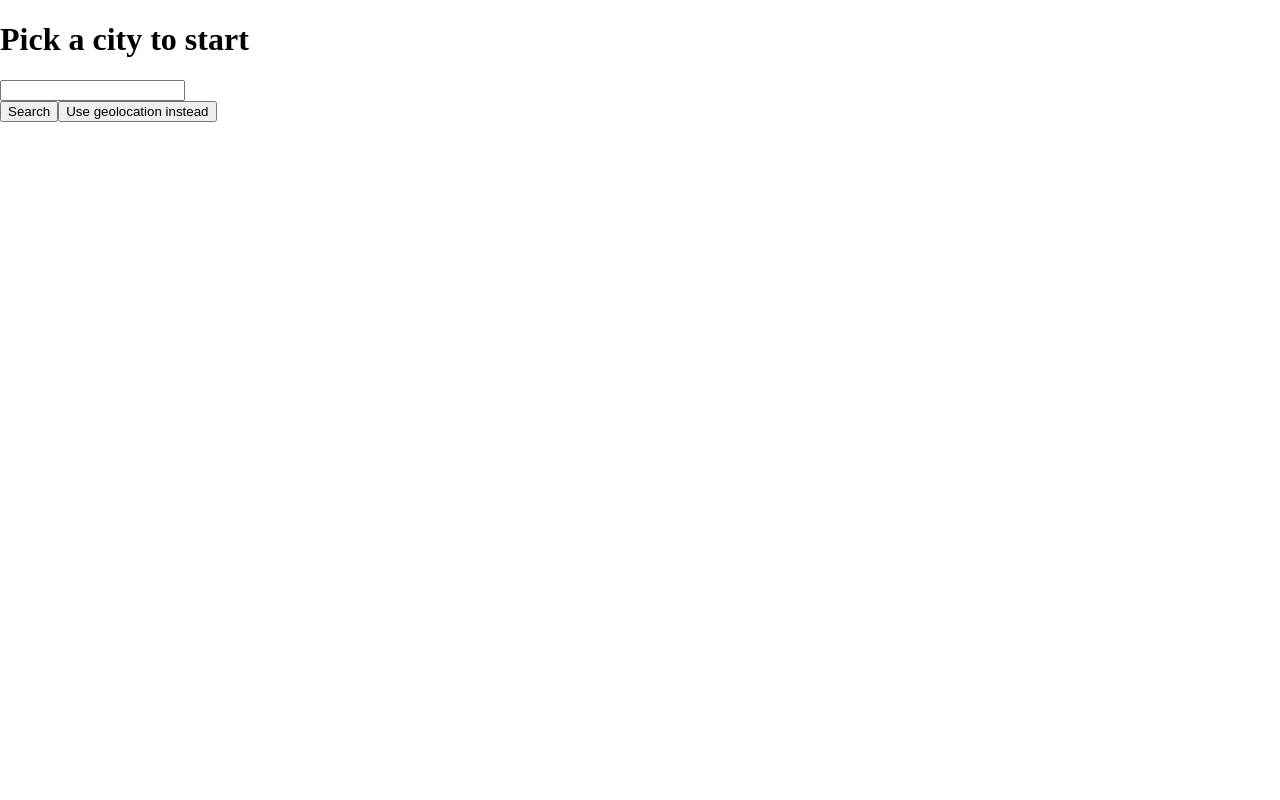
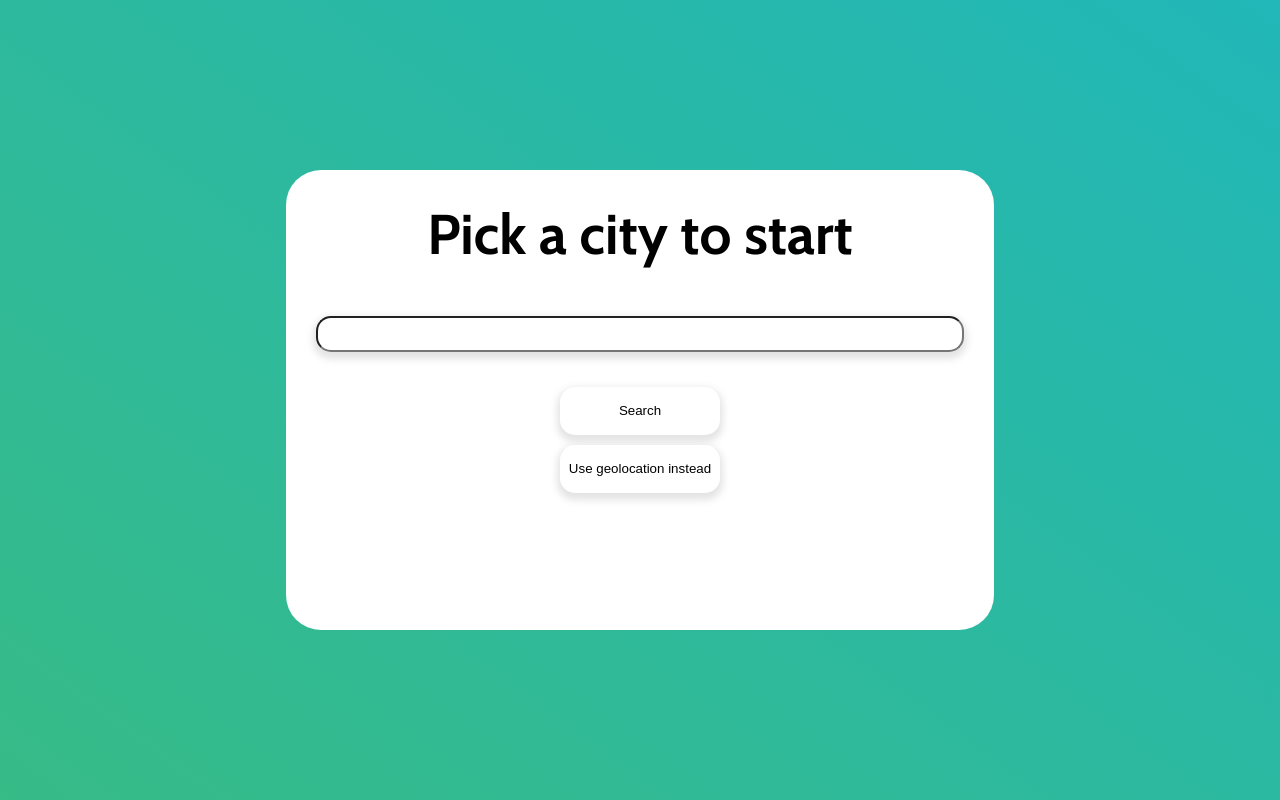
Before and after one commit to Barraza44/top-weather-app, a React (Create React App) app: page / in a window 1280 px wide. Built offline with nearby package versions, Linux system fonts and the light colour scheme; no server answers.

Commit message:
added main screen layout, animations and effects

```diff
--- a/src/App.css
+++ b/src/App.css
@@ -1,3 +1,70 @@
 .hidden {
     display: none;
 }
+
+.App {
+    background: linear-gradient(216deg, #07b2f5, #5cc230);
+    background-size: 400% 400%;
+    animation: gradient 9s ease infinite;
+    min-height: 100vh;
+    min-width: 100vw;
+    display: flex;
+    align-items: center;
+    justify-content: center;
+}
+
+.opaque {
+    min-width: 50vw;
+    min-height: 50vh;
+    background-color: white;
+    border-radius: 35px;
+    padding: 30px;
+    display: flex;
+    flex-flow: column nowrap;
+    place-items: center;
+}
+
+.opaque h1 {
+    margin-top: 0;
+    font-family: Cabin, sans-serif;
+    font-size: 3.5rem;
+    text-align: center;
+}
+
+.opaque label {
+    font-family: Raleway, sans-serif;
+    font-size: 1rem;
+}
+
+.opaque input {
+    width: 50vw;
+    border-radius: 15px;
+    height: 30px;
+    background: #FFFFFF;
+    box-shadow: 0 4px 7px 3px rgba(196, 196, 196, 0.45);
+    margin-top: 10px;
+    margin-bottom: 30px;
+}
+
+.opaque button {
+    width: 10rem;
+    height: 3rem;
+    background: #FFFFFF;
+    box-shadow: 0 4px 7px 3px rgba(196, 196, 196, 0.45);
+    border-radius: 15px;
+    border: none;
+    margin: 5px;
+    transition: all 500ms cubic-bezier(.22,.61,.36,1);
+    cursor: pointer;
+}
+
+.opaque button:hover {
+    background: #07B2F5;
+    color: white;
+}
+
+@keyframes gradient {
+    0%{background-position:0 50%}
+    50%{background-position:100% 50%}
+    100%{background-position:0 50%}
+}
```
